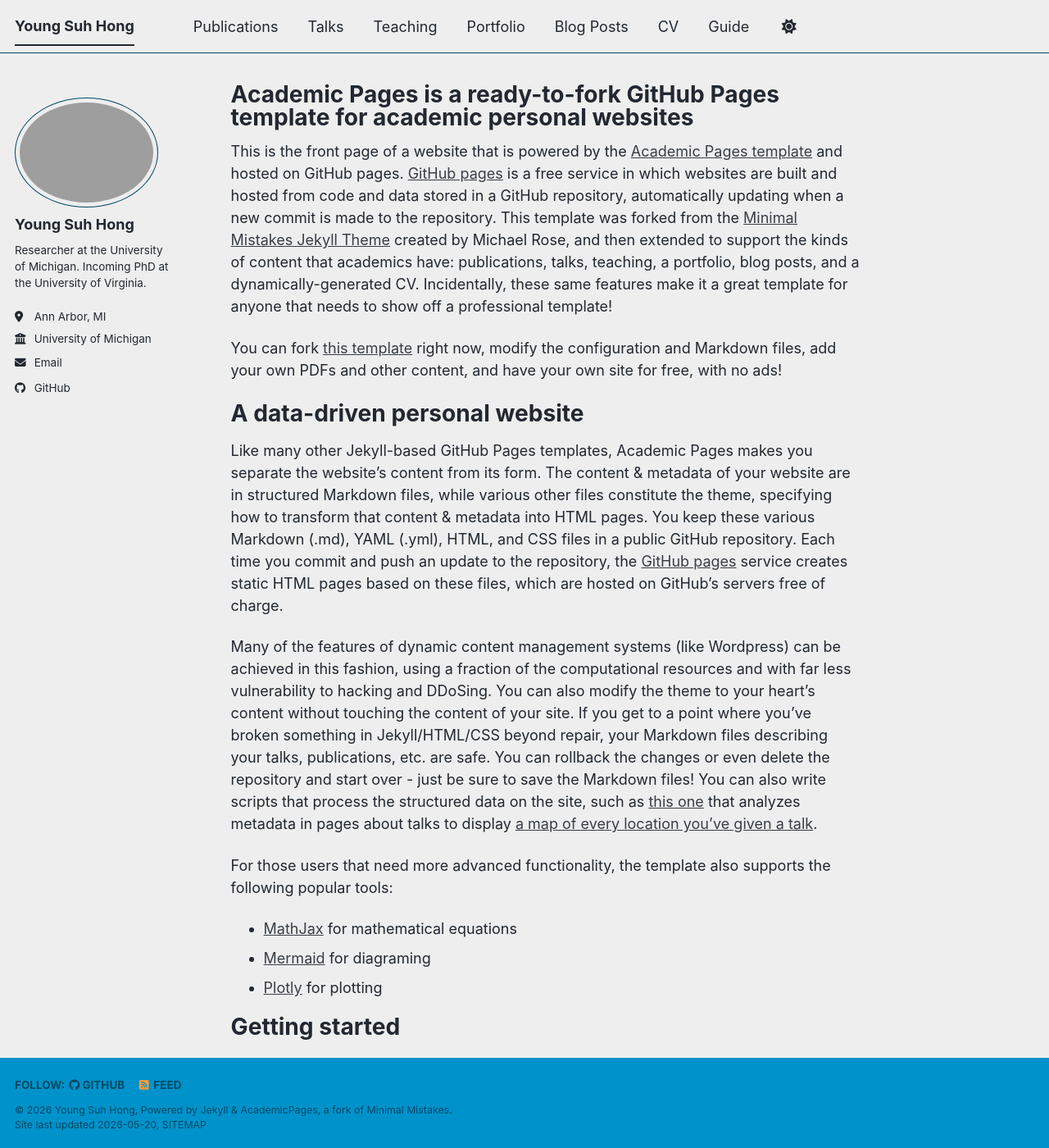
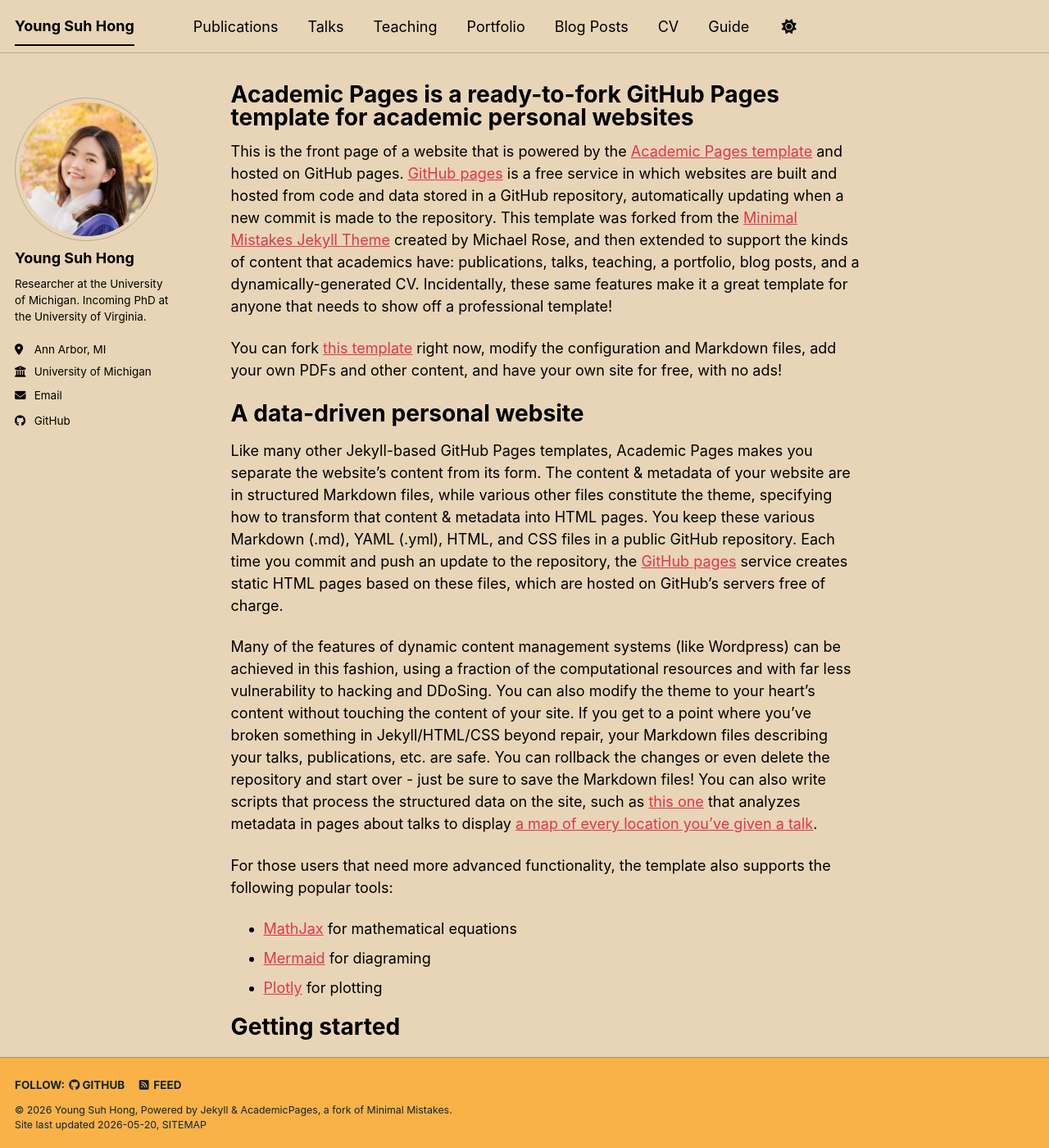
Before and after one commit to tippy33/tippy33.github.io, a Jekyll site: the page built from _pages/about.md, in a window 1280 px wide and 1400 px high. Shown: the whole window at 82% size. Built offline with Jekyll 4.4.1, drawn with Linux system fonts in a browser that asks for light colours; a script bundle is joined from its source files by our own code; library files that are not in the unit come from our copies.

Commit message:
add info

```diff
--- a/_config.yml
+++ b/_config.yml
@@ -8,7 +8,7 @@
 
 # Basic Site Settings
 locale: "en-US"
-site_theme: "air" # The available themes options are "default", "air", "sunrise", "mint", "dirt" and "contrast"
+site_theme: "sunrise" # The available themes options are "default", "air", "sunrise", "mint", "dirt" and "contrast"
 title: "Young Suh Hong"
 title_separator: "-"
 name: &name "Young Suh Hong"
@@ -24,7 +24,7 @@ repository: "tippy33/tippy33.github.io"
 #               Additional customization can be done by editing /_includes/author-profile.html
 author:
   # Biographic information
-  avatar: "image.png"
+  avatar: "image.jpg"
   name: "Young Suh Hong"
   pronouns: # example: "she/her"
   bio: "Researcher at the University of Michigan. Incoming PhD at the University of Virginia."
```
